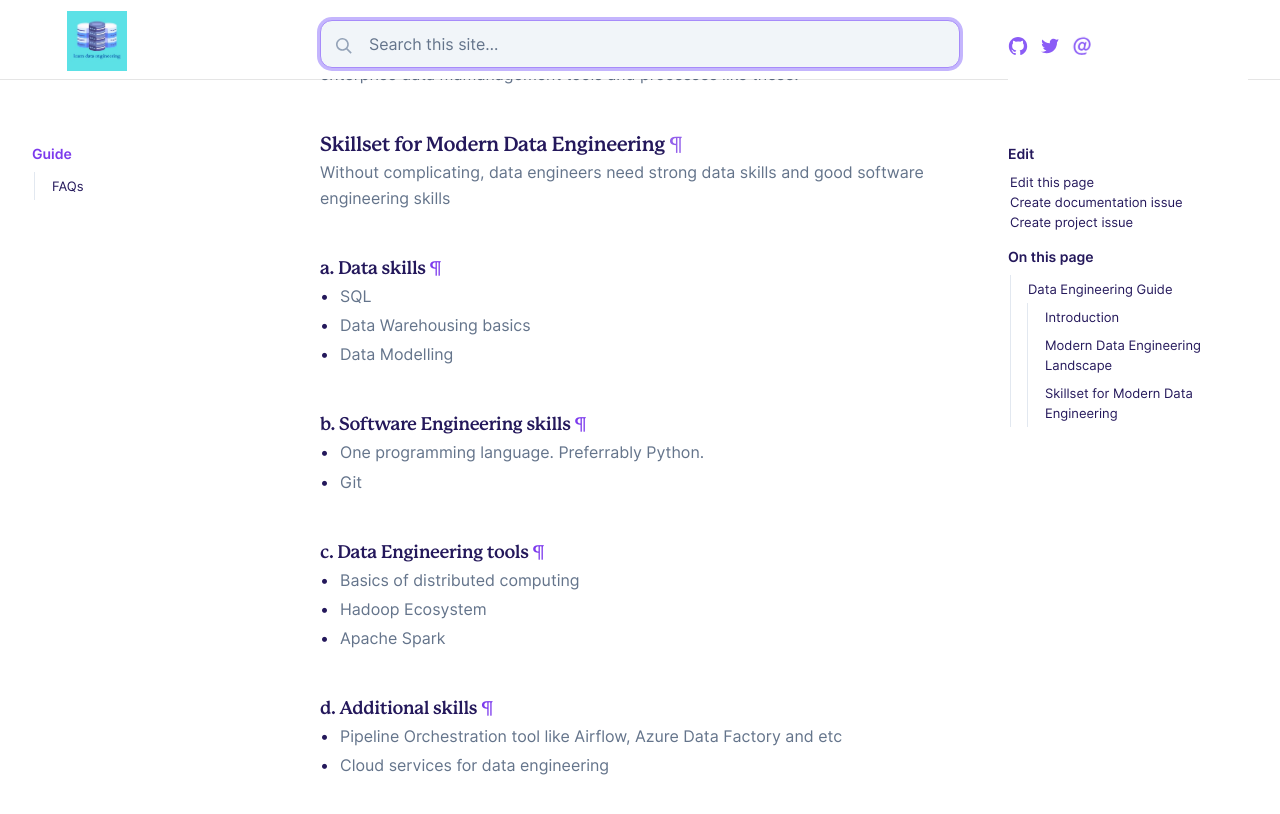
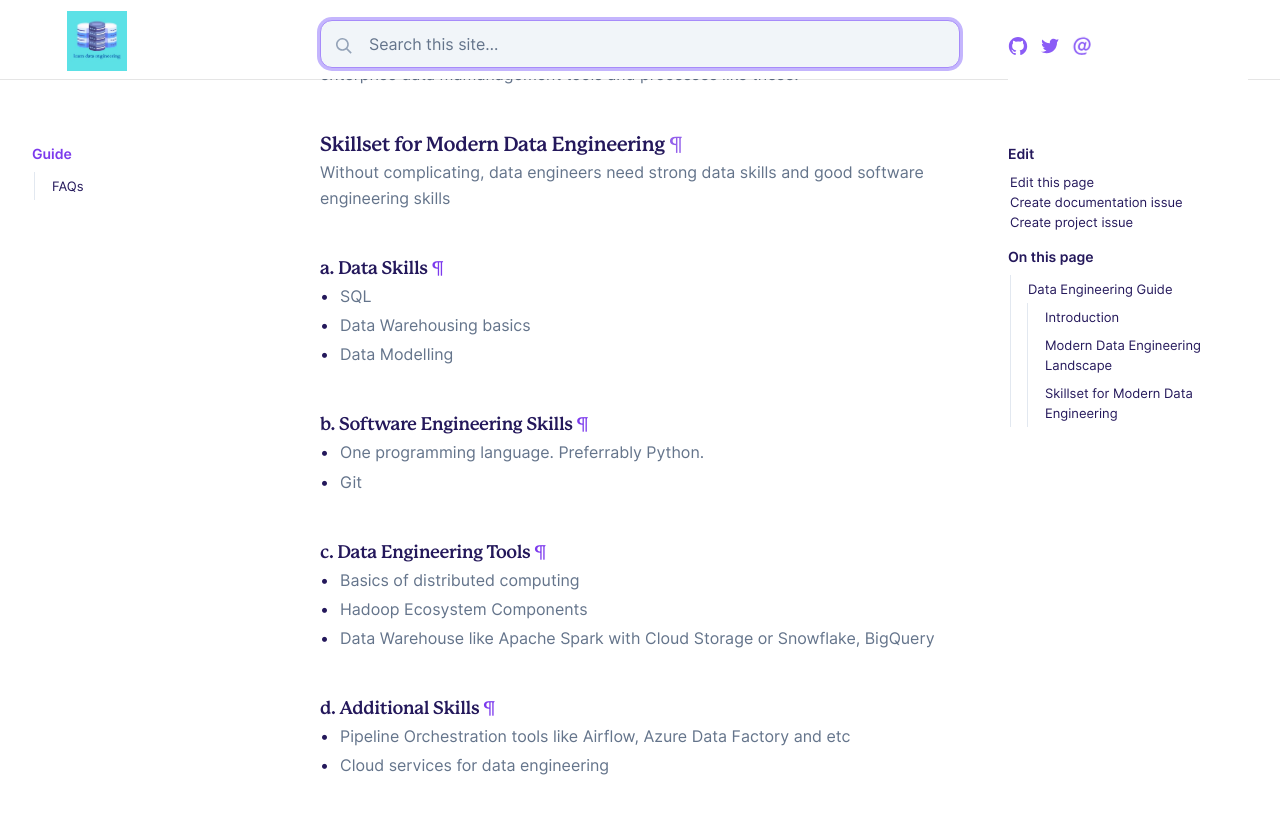
Before and after one commit to learndataengineering/learndataengineering.guide, a Jekyll site: the page built from pages/index.md, in a window 1280 px wide and 900 px high, scrolled down 1152 px. Shown: the top 814 px of the window. Built offline with Jekyll 4.4.1, drawn with Linux system fonts in a browser that asks for light colours.

Commit message:
format index.md

```diff
--- a/pages/index.md
+++ b/pages/index.md
@@ -30,24 +30,24 @@ In data field, old is new. The terms like [data governance](https://www.ibm.com/
 
 Without complicating, data engineers need strong data skills and good software engineering skills
 
-#### a. Data skills
+#### a. Data Skills
 
 - SQL
 - Data Warehousing basics
 - Data Modelling
 
-#### b. Software Engineering skills
+#### b. Software Engineering Skills
 
 - One programming language. Preferrably Python.
 - Git
 
-#### c. Data Engineering tools
+#### c. Data Engineering Tools
 
 - Basics of distributed computing
-- Hadoop Ecosystem
-- Apache Spark
+- Hadoop Ecosystem Components
+- Data Warehouse like Apache Spark with Cloud Storage or Snowflake, BigQuery
 
-#### d. Additional skills
+#### d. Additional Skills
 
-- Pipeline Orchestration tool like Airflow, Azure Data Factory and etc
+- Pipeline Orchestration tools like Airflow, Azure Data Factory and etc
 - Cloud services for data engineering
```
